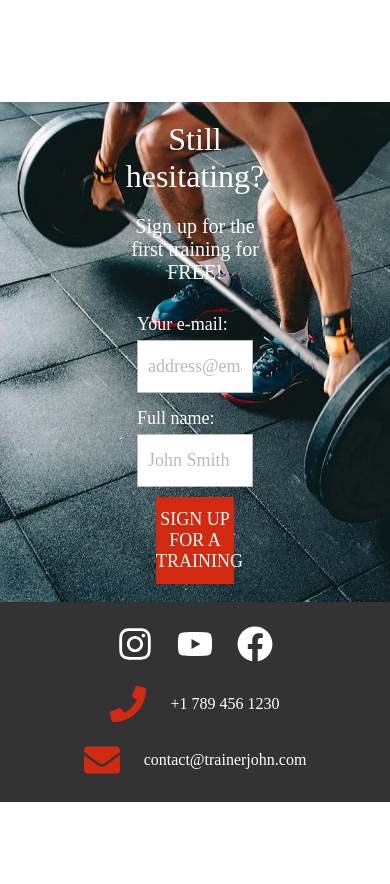
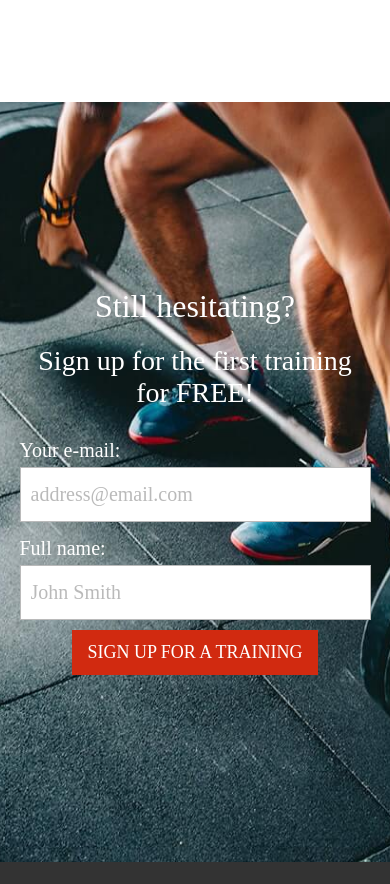
Before and after one commit to Macomi27/Personal-trainer-website, a React (Create React App) app: page / in a window 390 px wide. Shown: the part 1597-2481 px from the top of the page. Before the commit the page ends 2399 px from the top, so only its background shows below. Built offline with nearby package versions, Linux system fonts and the light colour scheme.

Commit message:
responsive signup for training section setup

```diff
--- a/src/components/Signup/Signup.css
+++ b/src/components/Signup/Signup.css
@@ -17,7 +17,7 @@
 
 .signup-container{
     width: 100%;
-    height: 500px;
+    height: 90vh;
     display: flex;
     justify-content: center;
     align-items: center;
@@ -64,7 +64,6 @@ form input{
     display: flex;
     flex-direction: column;
     gap: 5px;
-    margin-inline: 20px;
 }
 
 .email{
@@ -105,3 +104,32 @@ input:focus{
 .signup-btn button:hover{
     background-color: var(--secondary);
 }
+
+@media (max-width: 767px) {
+    .signup-container{
+        height: 90vh;
+    }
+
+    .signup-content{
+        width: 90%;
+    }
+
+    .signup-content p{
+        font-size: 28px;
+    }
+
+    form input{
+        width: 100%;
+        font-size: 20px;
+    }
+
+    form label{
+        font-size: 20px;
+    }
+
+    .signup-btn{
+        width: 70%;
+        font-size: 20px;
+    }
+
+}
```
